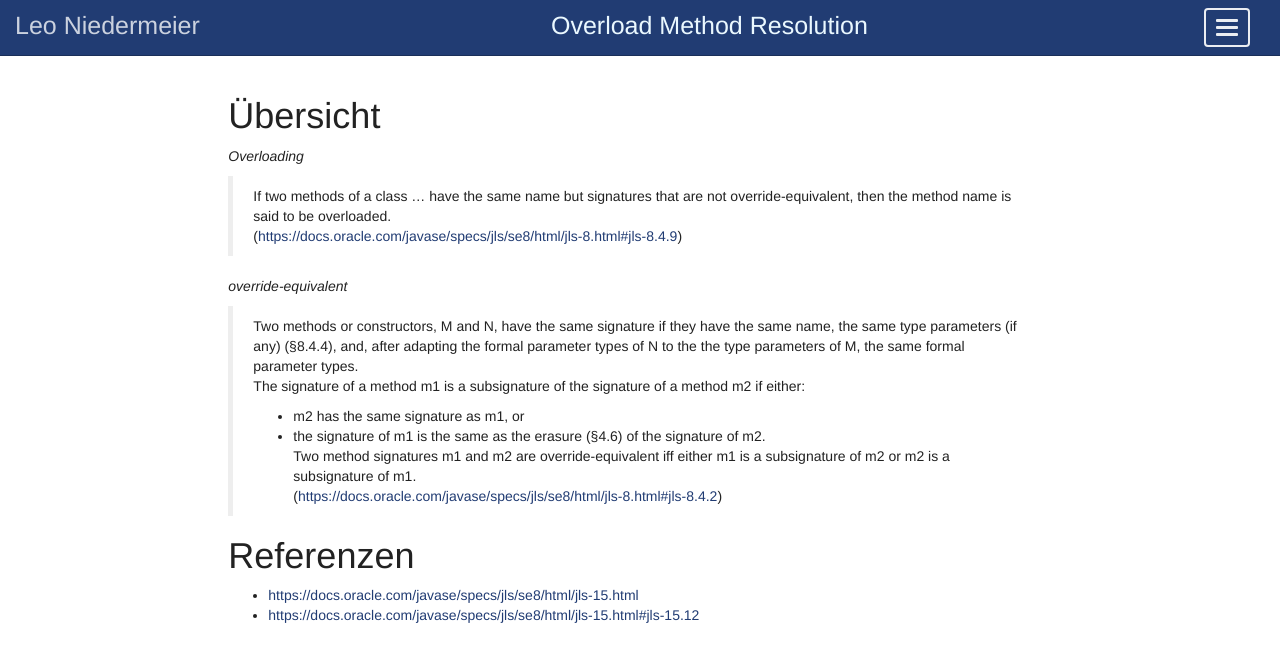
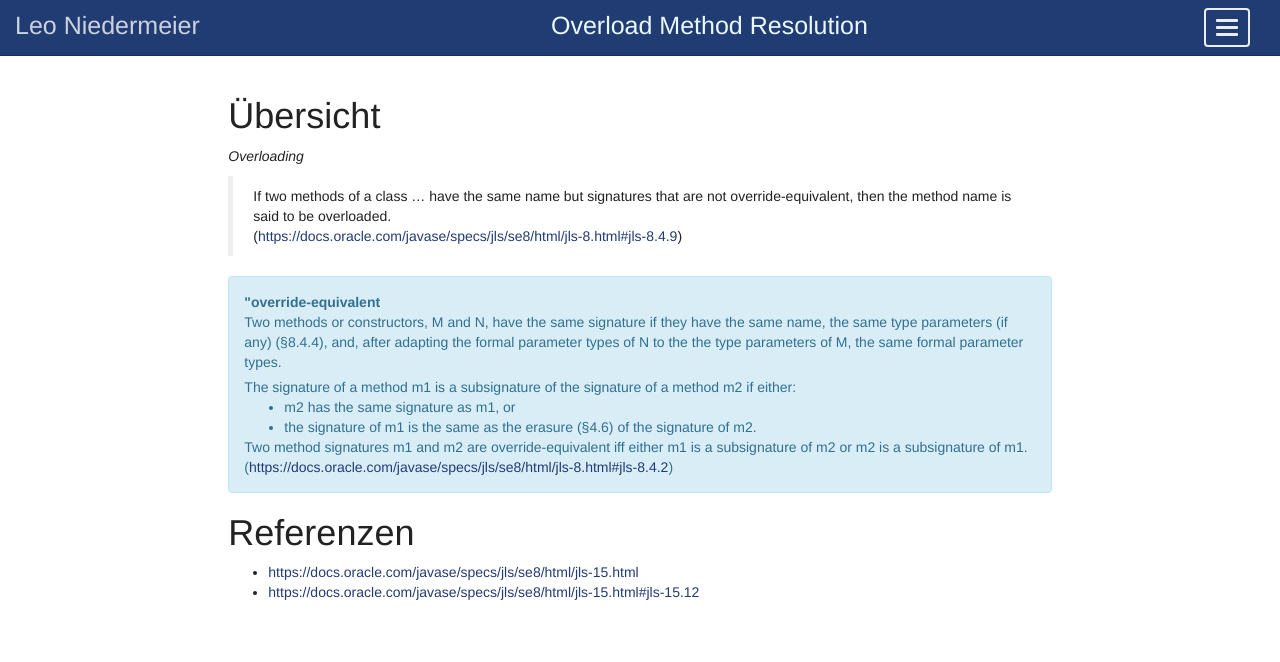
Before and after one commit to LeoNiedermeier/LeoNiedermeier.github.io, a Jekyll site: the page built from _docs/java/java8/ocap/overload_method_resolution.md, in a window 1280 px wide. Shown: the top 662 px of the page. Built offline with Jekyll 4.4.1, drawn with Linux system fonts in a browser that asks for light colours.

Commit message:
Update overload_method_resolution.md

```diff
--- a/_docs/java/java8/ocap/overload_method_resolution.md
+++ b/_docs/java/java8/ocap/overload_method_resolution.md
@@ -11,13 +11,17 @@ summary: Overload Method Resolution
 > If two methods of a class ... have the same name but signatures that are not override-equivalent, then the method name is said to be overloaded.
 (<https://docs.oracle.com/javase/specs/jls/se8/html/jls-8.html#jls-8.4.9>)
 
-*override-equivalent*
-> Two methods or constructors, M and N, have the same signature if they have the same name, the same type parameters (if any) (§8.4.4), and, after adapting the formal parameter types of N to the the type parameters of M, the same formal parameter types.
-The signature of a method m1 is a subsignature of the signature of a method m2 if either:
-* m2 has the same signature as m1, or
-* the signature of m1 is the same as the erasure (§4.6) of the signature of m2.
-Two method signatures m1 and m2 are override-equivalent iff either m1 is a subsignature of m2 or m2 is a subsignature of m1.
-(<https://docs.oracle.com/javase/specs/jls/se8/html/jls-8.html#jls-8.4.2>)
+{: .info title=""override-equivalent"}
+> Two methods or constructors, M and N, have the same signature if they have the same name, the same type parameters (if any) (§8.4.4),
+> and, after adapting the formal parameter types of N to the the type parameters of M, the same formal parameter types.
+>
+> The signature of a method m1 is a subsignature of the signature of a method m2 if either:
+>
+>* m2 has the same signature as m1, or
+>* the signature of m1 is the same as the erasure (§4.6) of the signature of m2.
+>
+>Two method signatures m1 and m2 are override-equivalent iff either m1 is a subsignature of m2 or m2 is a subsignature of m1.
+>(<https://docs.oracle.com/javase/specs/jls/se8/html/jls-8.html#jls-8.4.2>)
 
 
 # Referenzen
```
